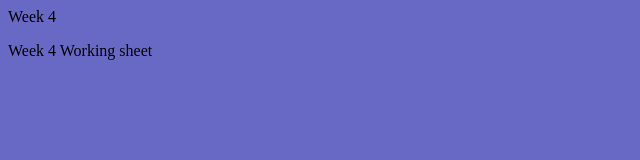
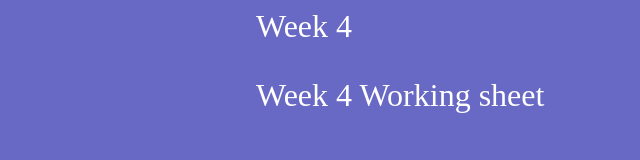
Before and after one commit to kush2785/WK4, a plain HTML site: page index.html in a window 1280 px wide. Shown: the whole page, without its empty margins (0-640 px from the left). Drawn offline with Linux system fonts and the light colour scheme.

Commit message:
CSS properties has been changed

```diff
--- a/wk4.css
+++ b/wk4.css
@@ -1,3 +1,7 @@
 body{
     background-color: rgb(104, 104, 197);
+    margin-left: 20%;
+    margin-right: 20%;
+    font-size: 2em;
+    color: white;
 }
```
